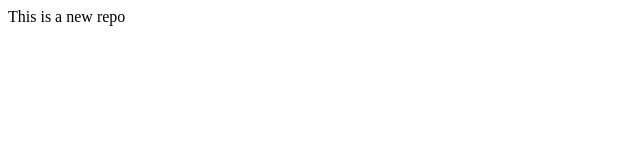
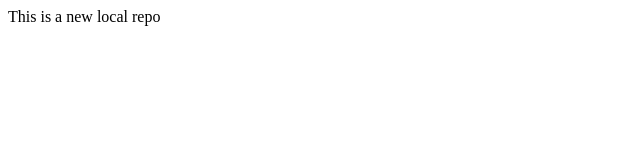
Before and after one commit to Paras1Chauhan/Local-new-repo, a plain HTML site: page index.html in a window 1280 px wide. Shown: the full height of the page, 0-640 px from the left. Drawn offline with Linux system fonts and the light colour scheme.

```diff
--- a/index.html
+++ b/index.html
@@ -1 +1 @@
-<P>This is a new repo</P>
+<P>This is a new  local repo</P>
```
